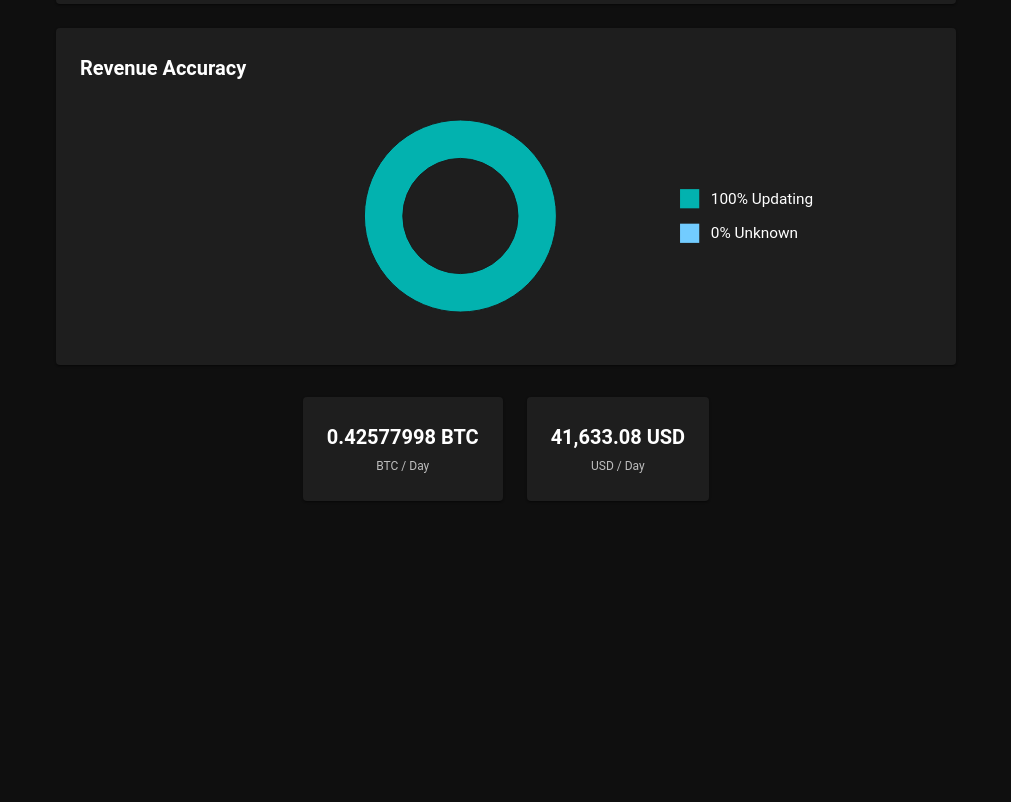
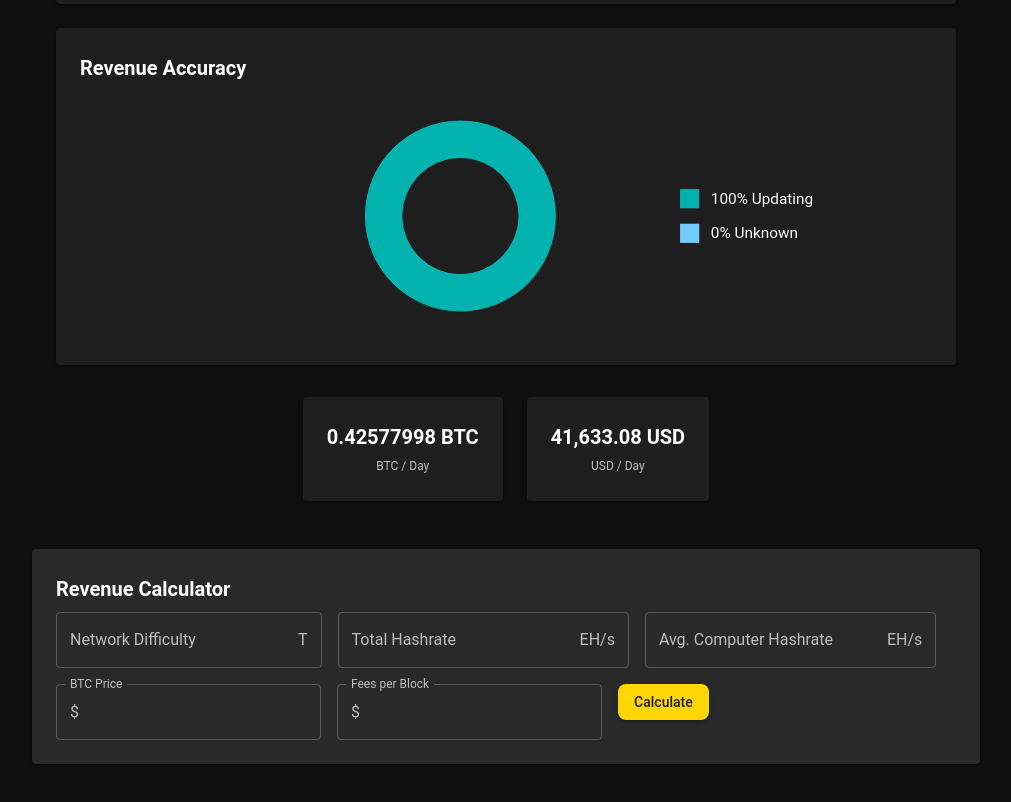
Before and after one commit to kmorris2/AurumCapital, a React (Create React App) app: page /earnings in a window 1280 px wide. Shown: the part 982-1784 px from the top of the page, without its empty margins (244-1255 px from the left). Before the commit the page ends 1555 px from the top, so only its background shows below. Built offline with nearby package versions, Linux system fonts and the light colour scheme.

Commit message:
adding revenue calculator in Earnings page

```diff
--- a/src/pages/Earnings.js
+++ b/src/pages/Earnings.js
@@ -1,10 +1,12 @@
-// src/pages/Earnings.js
-import React from 'react';
+import React, { useState } from 'react';
 import {
   Box,
   Grid,
   Typography,
   Paper,
+  TextField,
+  InputAdornment,
+  Button,
 } from '@mui/material';
 import { LineChart, PieChart } from '@mui/x-charts';
 
@@ -23,6 +25,38 @@ const donutData = [
 ];
 
 const Earnings = () => {
+  const [difficulty, setDifficulty] = useState('');
+  const [networkHashrate, setNetworkHashrate] = useState('');
+  const [internalHashrate, setInternalHashrate] = useState('');
+  const [btcPrice, setBtcPrice] = useState('');
+  const [fees, setFees] = useState('');
+  const [revenue, setRevenue] = useState(null);
+
+  const calculateRevenue = () => {
+    const d = parseFloat(difficulty);
+    const nHash = parseFloat(networkHashrate);
+    const iHash = parseFloat(internalHashrate);
+    const price = parseFloat(btcPrice);
+    const f = parseFloat(fees);
+
+    // Reward per block is typically ~6.25 BTC (hardcoded for now)
+    const blockReward = 6.25;
+
+    if (!isNaN(d) && !isNaN(nHash) && !isNaN(iHash) && !isNaN(price) && !isNaN(f)) {
+      const totalReward = blockReward + (f / price); // fees added in BTC form
+      const blocksPerDay = 144; // average blocks per day
+
+      const userShare = iHash / nHash;
+      const dailyRevenueBTC = totalReward * blocksPerDay * userShare;
+      const dailyRevenueUSD = dailyRevenueBTC * price;
+
+      setRevenue(dailyRevenueUSD.toFixed(2));
+    } else {
+      setRevenue('Invalid input');
+    }
+  };
+
+
   if (!mockMinersActive) {
     return (
       <Box sx={{ p: 5, textAlign: 'center' }}>
@@ -42,8 +76,8 @@ const Earnings = () => {
           </Paper>
         </Grid>
       </Grid>
-    <Grid container spacing={3} sx={{p:2}}>
-    {/* Revenue Line Chart */}
+
+      <Grid container spacing={3} sx={{ p: 2 }}>
         <Grid item xs={12}>
           <Paper sx={{ p: 3, backgroundColor: '#121212', maxWidth: 900 }}>
             <Typography variant="h6" gutterBottom>Revenue</Typography>
@@ -55,7 +89,6 @@ const Earnings = () => {
           </Paper>
         </Grid>
 
-    {/* Correlation and Revenue Accuracy as two side-by-side charts */}
         <Grid item xs={12} sm={6}>
           <Paper sx={{ p: 3, backgroundColor: '#121212', maxWidth: 900, width: '100%', mx: 'auto' }}>
             <Typography variant="h6" gutterBottom>Correlation</Typography>
@@ -103,10 +136,7 @@ const Earnings = () => {
         </Grid>
       </Grid>
 
-
-
-        {/* Summary Blocks */}
-        <Grid container spacing={3} sx={{p:2}}>
+      <Grid container spacing={3} sx={{ p: 2 }}>
         <Grid item xs={12} sm={6}>
           <Paper sx={{ p: 3, textAlign: 'center', backgroundColor: '#121212' }}>
             <Typography variant="h6">0.42577998 BTC</Typography>
@@ -120,6 +150,72 @@ const Earnings = () => {
           </Paper>
         </Grid>
       </Grid>
+
+      {/* Revenue Calculator */}
+      <Grid container spacing={3} sx={{ mt: 4 }}>
+        <Grid item xs={12}>
+          <Paper sx={{ p: 3, backgroundColor: '#1e1e1e' }}>
+            <Typography variant="h6" gutterBottom>Revenue Calculator</Typography>
+            <Grid container spacing={2}>
+              <Grid item xs={12} sm={6} md={2.4}>
+                <TextField
+                  fullWidth
+                  label="Network Difficulty"
+                  value={difficulty}
+                  onChange={e => setDifficulty(e.target.value)}
+                  InputProps={{ endAdornment: <InputAdornment position="end">T</InputAdornment> }}
+                />
+              </Grid>
+              <Grid item xs={12} sm={6} md={2.4}>
+                <TextField
+                  fullWidth
+                  label="Total Hashrate"
+                  value={networkHashrate}
+                  onChange={e => setNetworkHashrate(e.target.value)}
+                  InputProps={{ endAdornment: <InputAdornment position="end">EH/s</InputAdornment> }}
+                />
+              </Grid>
+              <Grid item xs={12} sm={6} md={2.4}>
+                <TextField
+                  fullWidth
+                  label="Avg. Computer Hashrate"
+                  value={internalHashrate}
+                  onChange={e => setInternalHashrate(e.target.value)}
+                  InputProps={{ endAdornment: <InputAdornment position="end">EH/s</InputAdornment> }}
+                />
+              </Grid>
+              <Grid item xs={12} sm={6} md={2.4}>
+                <TextField
+                  fullWidth
+                  label="BTC Price"
+                  value={btcPrice}
+                  onChange={e => setBtcPrice(e.target.value)}
+                  InputProps={{ startAdornment: <InputAdornment position="start">$</InputAdornment> }}
+                />
+              </Grid>
+              <Grid item xs={12} sm={6} md={2.4}>
+                <TextField
+                  fullWidth
+                  label="Fees per Block"
+                  value={fees}
+                  onChange={e => setFees(e.target.value)}
+                  InputProps={{ startAdornment: <InputAdornment position="start">$</InputAdornment> }}
+                />
+              </Grid>
+              <Grid item xs={12}>
+                <Button variant="contained" onClick={calculateRevenue}>Calculate</Button>
+              </Grid>
+              {revenue && (
+                <Grid item xs={12}>
+                  <Typography variant="h6" sx={{ mt: 2 }}>
+                    Estimated Revenue: ${revenue}
+                  </Typography>
+                </Grid>
+              )}
+            </Grid>
+          </Paper>
+        </Grid>
+      </Grid>
     </Box>
   );
 };
```
Lines whose indentation alone changed are shown as unchanged.
